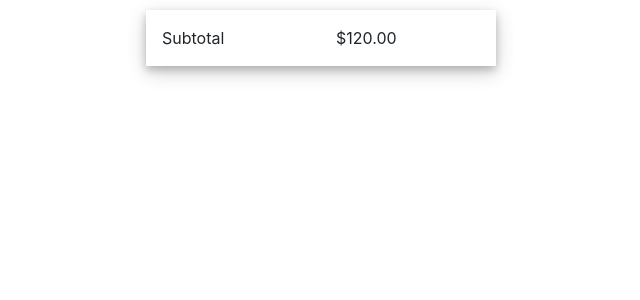
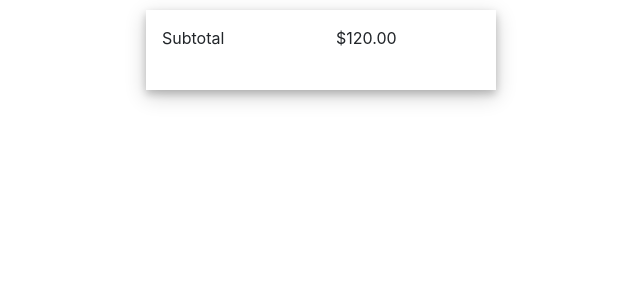
Before and after one commit to wamontgomery0068/React_ShoppingCart_Summary_Project, a React (Create React App) app: page / in a window 1280 px wide. Shown: the top 300 px of the page, without its empty margins (319-959 px from the left). Built offline with nearby package versions, Linux system fonts and the light colour scheme.

Commit message:
Adjusted Styling Properties

```diff
--- a/src/App.css
+++ b/src/App.css
@@ -7,3 +7,7 @@
     box-shadow: 0 4px 8px rgba(0,0,0,0.2),0 6px 20px 0 rgba(0,0,0,0.19);
     padding: 1em
 }
+
+.Purchase_Card > .show-grid {
+    padding-bottom: 1.5em;
+}
```
